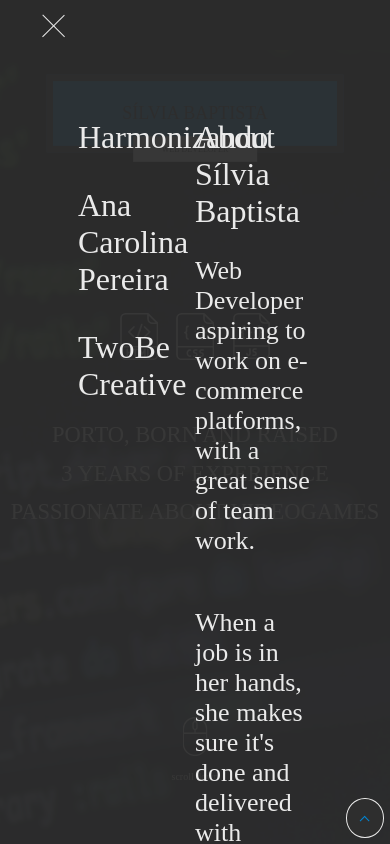
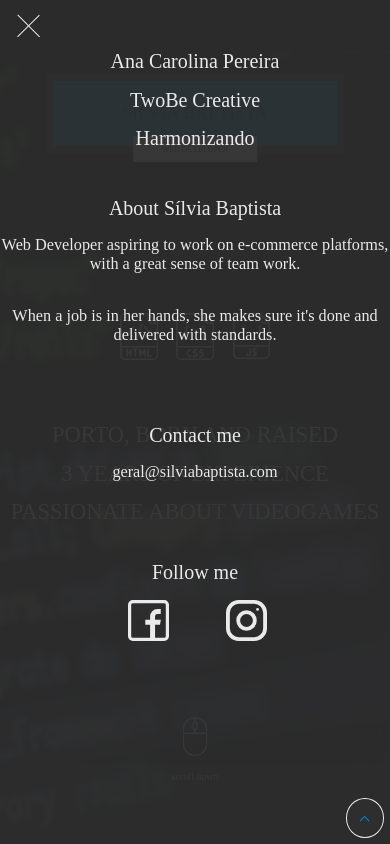
Before and after one commit to sbaptista18/portfolio, a Vue app: page / in a window 390 px wide. Both pictures are taken after a click on the element 26 px from the left and 25 px from the top of the page. Shown: the top 844 px of the page. Built offline with nearby package versions, Linux system fonts and the light colour scheme; a web font is replaced by a local one.

Commit message:
responsive + linkage

```diff
--- a/src/components/includes/Header.vue
+++ b/src/components/includes/Header.vue
@@ -23,9 +23,9 @@
 
     <div class="menu-window">
       <div class="projects-list">
-        <router-link to="/">Harmonizando</router-link>
-        <router-link to="/">Ana Carolina Pereira</router-link>
-        <router-link to="/">TwoBe Creative</router-link>
+        <router-link to="/project/ana-carolina-pereira">Ana Carolina Pereira</router-link>
+        <router-link to="/project/twobe-creative">TwoBe Creative</router-link>
+        <router-link to="/project/harmonizando">Harmonizando</router-link>
       </div>
       <div class="about-section">
         <div class="about">
@@ -216,6 +216,10 @@ export default {
     cursor: pointer;
     transition: 0.5s;
 
+    @media screen and (max-width: 599px) {
+      left: pxToEm(20);
+    }
+
     &.open-menu {
       opacity: 1;
       pointer-events: all;
@@ -251,6 +255,15 @@ export default {
     pointer-events: none;
     transition: 0.5s;
 
+    @media screen and (max-width: 599px) {
+      flex-direction: column;
+      justify-content: flex-start;
+
+      .about-section {
+        padding-top: pxToEm(50);
+      }
+    }
+
     &.open-menu {
       opacity: 1;
       pointer-events: all;
@@ -262,22 +275,39 @@ export default {
       flex-direction: column;
       padding-top: pxToEm(190);
 
+      @media screen and (max-width: 599px) {
+        width: 100%;
+        height: auto;
+        padding-top: pxToEm(80);
+      }
+
       > a {
-        font-size: 32px;
+        font-size: pxToEm(32);
         font-family: "Montserrat-Bold";
         margin-bottom: pxToEm(50);
+
+        @media screen and (max-width: 599px) {
+          font-size: pxToEm(32);
+          margin: 0 pxToEm(20);
+          margin-bottom: pxToEm(25);
+          text-align: center;
+        }
       }
 
       > div {
         margin-bottom: pxToEm(100);
 
+        @media screen and (max-width: 599px) {
+          text-align: center;
+        }
+
         .title {
-          font-size: 32px;
+          font-size: pxToEm(32);
           font-family: "Montserrat-Bold";
         }
 
         .text {
-          font-size: 26px;
+          font-size: pxToEm(26);
           display: flex;
           flex-direction: column;
         }
@@ -287,10 +317,20 @@ export default {
         .text {
           flex-direction: row;
 
+          @media screen and (max-width: 599px) {
+            justify-content: space-around;
+            width: 50%;
+            margin: auto;
+          }
+
           p {
             img {
               height: 100%;
               margin-right: pxToEm(50);
+
+              @media screen and (max-width: 599px) {
+                margin: 0;
+              }
             }
           }
         }
```
